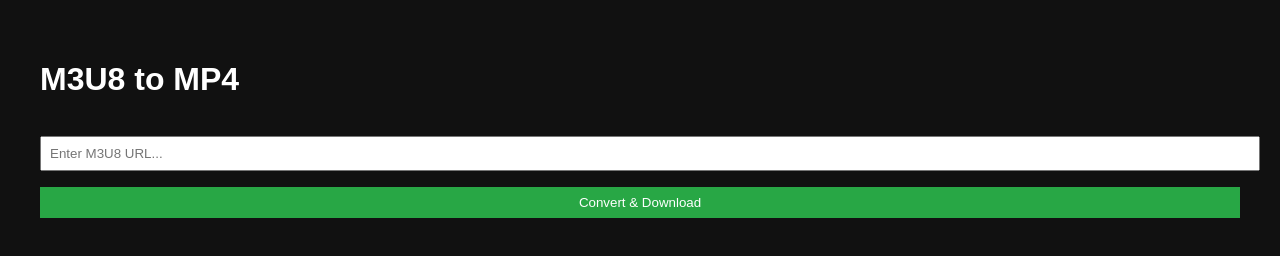
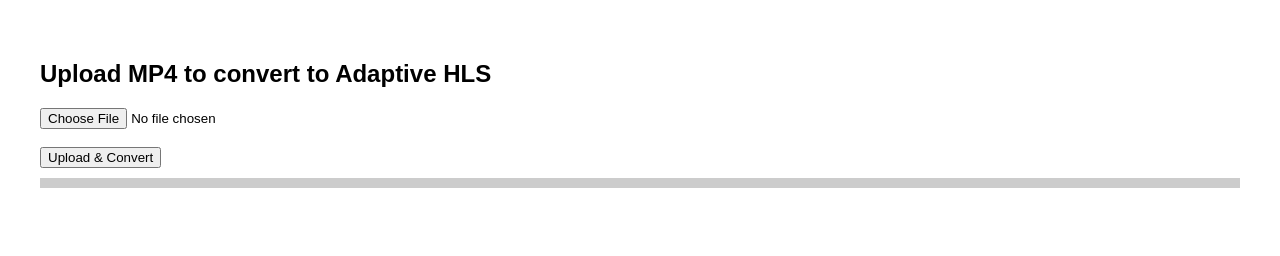
Before and after one commit to ErenYeager-AttackTitan/Multi, a website: page public/index.html in a window 1280 px wide. Drawn offline with Linux system fonts and the light colour scheme.

Commit message:
Update index.html

```diff
--- a/public/index.html
+++ b/public/index.html
@@ -2,42 +2,53 @@
 <html lang="en">
 <head>
   <meta charset="UTF-8" />
-  <title>M3U8 to MP4 Downloader</title>
+  <title>MP4 to HLS Converter</title>
   <style>
-    body { font-family: sans-serif; padding: 2rem; background: #111; color: #fff; }
-    input, button { padding: 0.5rem; margin-top: 1rem; width: 100%; }
-    button { background: #28a745; color: white; border: none; cursor: pointer; }
-    button:hover { background: #218838; }
+    body { font-family: sans-serif; padding: 2rem; }
+    #progress { margin-top: 10px; width: 100%; background: #ccc; height: 10px; position: relative; }
+    #bar { height: 10px; width: 0%; background: green; transition: width 0.3s; }
   </style>
 </head>
 <body>
-  <h1>M3U8 to MP4</h1>
-  <input type="text" id="url" placeholder="Enter M3U8 URL..." />
-  <button onclick="download()">Convert & Download</button>
+  <h2>Upload MP4 to convert to Adaptive HLS</h2>
+  <form id="uploadForm">
+    <input type="file" name="video" accept="video/mp4" required /><br><br>
+    <button type="submit">Upload & Convert</button>
+  </form>
+  <div id="progress"><div id="bar"></div></div>
   <p id="status"></p>
+  <p id="link"></p>
 
   <script>
-    async function download() {
-      const url = document.getElementById("url").value;
-      const status = document.getElementById("status");
-      status.textContent = "Processing...";
-      try {
-        const res = await fetch("/convert", {
-          method: "POST",
-          headers: { "Content-Type": "application/json" },
-          body: JSON.stringify({ url })
-        });
-        const data = await res.json();
-        if (data.url) {
-          status.innerHTML = `Done! <a href="${data.url}" download>Click to download</a>`;
-        } else {
-          status.textContent = "Error: Conversion failed.";
-        }
-      } catch (err) {
-        status.textContent = "Error: Something went wrong.";
-        console.error(err);
-      }
-    }
+    const form = document.getElementById("uploadForm");
+    const bar = document.getElementById("bar");
+    const status = document.getElementById("status");
+    const link = document.getElementById("link");
+
+    form.onsubmit = async (e) => {
+      e.preventDefault();
+      const data = new FormData(form);
+      const xhr = new XMLHttpRequest();
+
+      xhr.open("POST", "/convert", true);
+      xhr.upload.onprogress = (e) => {
+        const percent = (e.loaded / e.total) * 100;
+        bar.style.width = percent + "%";
+        status.innerText = `Uploading: ${Math.round(percent)}%`;
+      };
+
+      xhr.onload = () => {
+        const res = JSON.parse(xhr.responseText);
+        status.innerText = "Conversion complete!";
+        link.innerHTML = `M3U8 URL: <a href="${res.url}" target="_blank">${res.url}</a>`;
+      };
+
+      xhr.onerror = () => {
+        status.innerText = "Upload failed.";
+      };
+
+      xhr.send(data);
+    };
   </script>
 </body>
 </html>
```
